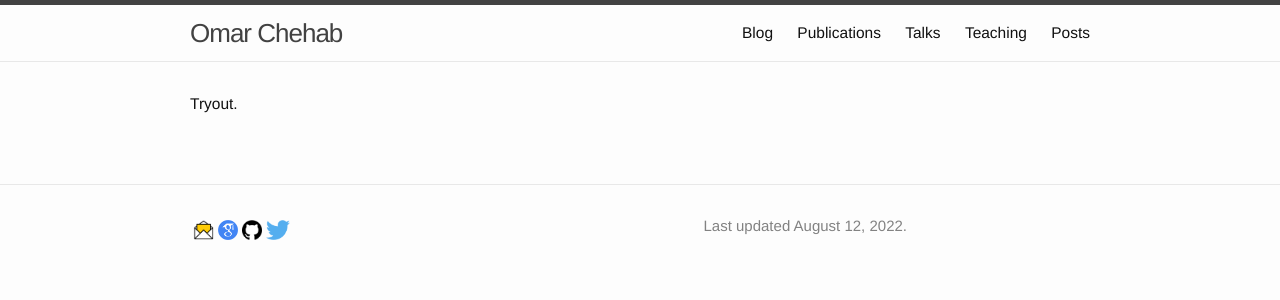
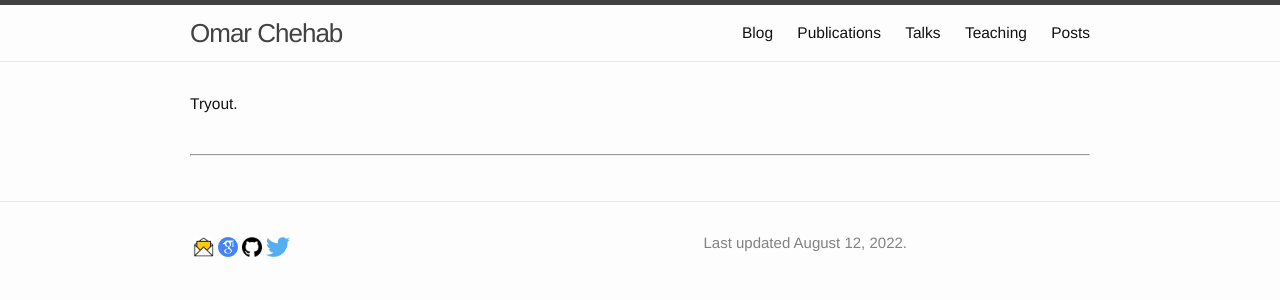
Before and after one commit to l-omar-chehab/l-omar-chehab.github.io, a Jekyll site: the page built from poststryout.md, in a window 1280 px wide. Shown: the top 300 px of the page. Built offline with Jekyll 4.4.1, drawn with Linux system fonts in a browser that asks for light colours.

Commit message:
Update poststryout.md

```diff
--- a/poststryout.md
+++ b/poststryout.md
@@ -15,5 +15,18 @@
 {% endcapture %}
 
 {% for post in hashes[title] %}
-{% include teaching_omar.html course=post %}
+<h1 style="font-size:28px;">{title}</h1>
+<a class="pull-right" href="/posts/{title}.html" onMouseOver="document.readmore3.src='../resources/posts/buttons/button_read_more_push-min.png';" onMouseOut="document.readmore3.src='../resources/posts/buttons/button_read_more-min.png';">
+
+<-- <img src="../resources/posts/buttons/button_read_more-min.png" name="readmore3" width=120px class="pull-right"></a>
+<span style="font-size:15px; text-align: right; float: right; color:gray">March 2020</span> -->
+
+<-- {% include teaching_omar.html course=post %} -->
+
 {% endfor %}
+
+<hr>
+
+
+
+<p></p>
```
